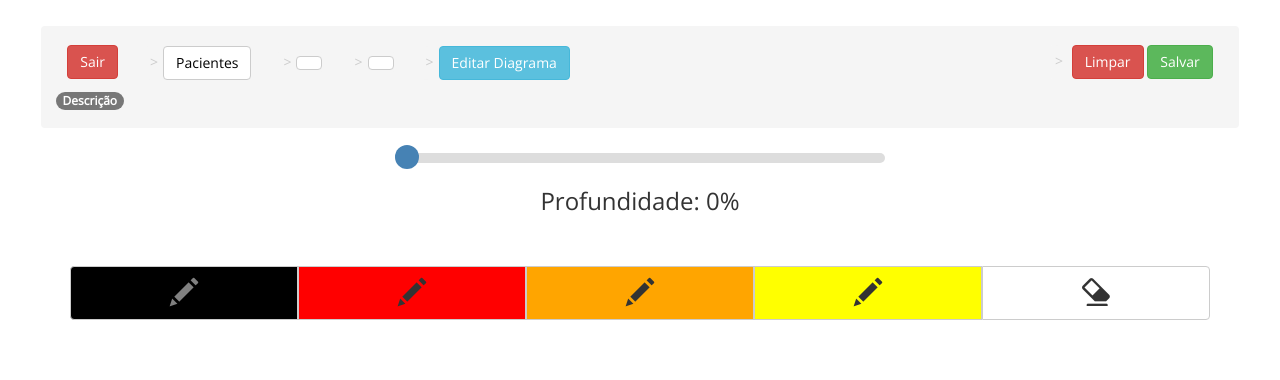
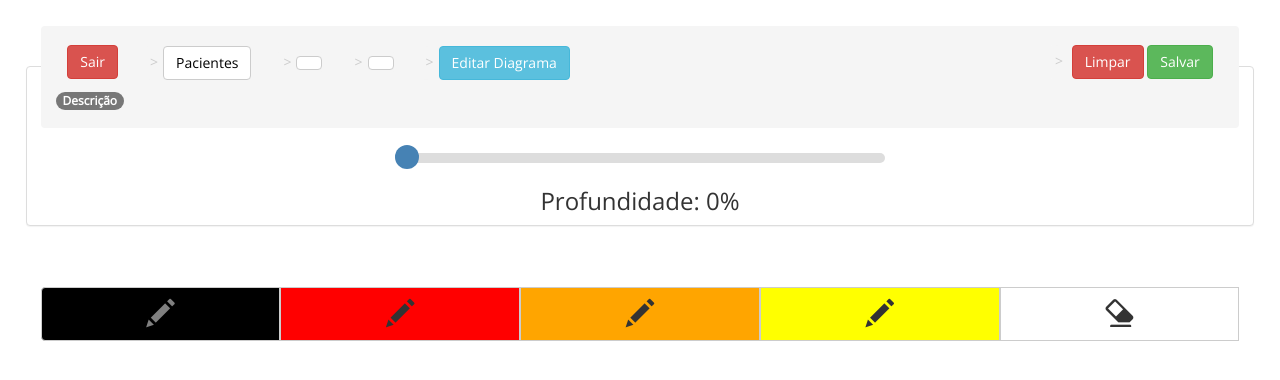
Before and after one commit to VitorBrangioni/pain-o-matic, a PHP site: page /view/site/interno/pain-diagram.php?aId=1 in a window 1280 px wide. Shown: the top 380 px of the page. Run offline with PHP 8.4, Linux system fonts and the light colour scheme; data that the repository does not hold is empty.

Commit message:
Remoção dos campos "Última Edição" e correções de layout.

```diff
--- a/view/site/externo/login.php
+++ b/view/site/externo/login.php
@@ -41,15 +41,13 @@ if (isset($error)) {
 ?>
 </header>
 <form method="POST" action="">
-    <div class="container flex-center">
+    <div class="container flex-center align-middle">
         <div class="col-md-4">
             <h1>Pain-o-Matic</h1>
             <input type="text" name="user" class="form-control" placeholder="login">
             <input type="password" name="password" class="form-control" placeholder="senha">
-
             <button type="submit" name="logar" class="btn btn-primary btn-block">Entrar</button>
         </div>
-
     </div>
 </form>
 </body>
--- a/view/site/interno/pain-diagram.php
+++ b/view/site/interno/pain-diagram.php
@@ -69,41 +69,43 @@ if (isset($_POST['register'])) {
     <br>
     <canvas class="center-block img-responsive" id="canvas1"></canvas>
 <br>
+    <div class="panel panel-default"><br>
     <input class="sliderBonito center-block" type="range" id="prof" min="0" max="4" step="1" value="0"/>
 
     <span class="text-center" id="ex6CurrentSliderValLabel"><h3 id="SliderValue">Profundidade: 0%</h3></span>
+</div>
 
 
-
-<div class="container">
+<div class="container-fluid">
     <div class="row">
-        <div class="col-md-12">
-            <div class="btn-group btn-group-justified color-pallet" role="group" aria-label="...">
+        <div class="col-xs-12">
+            <div class="btn-group btn-group-justified color-pallet center-block" role="group" aria-label="...">
                 <div class="btn-group" role="group">
                     <button type="button" onclick="strokeCOLOR(this); strokeWIDTHVal(10)" id="btn-grey"
                             style="background:black"
-                            class="rounded-circle strokeColor btn btn-default glyphicon glyphicon-pencil"></button>
+                            class="strokeColor btn btn-default glyphicon glyphicon-pencil"></button>
                 </div>
                 <div class="btn-group" role="group">
                     <button type="button" onclick="strokeCOLOR(this); strokeWIDTHVal(10)" id="btn"
                             style="background:red"
-                            class="rounded-circle strokeColor btn btn-default glyphicon glyphicon-pencil"></button>
+                            class="strokeColor btn btn-default glyphicon glyphicon-pencil"></button>
                 </div>
                 <div class="btn-group" role="group">
                     <button type="button" onclick="strokeCOLOR(this); strokeWIDTHVal(10)" id="btn"
                             style="background:orange"
-                            class="rounded-circle strokeColor btn btn-default glyphicon glyphicon-pencil"></button>
+                            class="strokeColor btn btn-default glyphicon glyphicon-pencil"></button>
                 </div>
                 <div class="btn-group" role="group">
                     <button type="button" onclick="strokeCOLOR(this); strokeWIDTHVal(10)" id="btn"
                             style="background:yellow"
-                            class="rounded-circle strokeColor btn btn-default glyphicon glyphicon-pencil"></button>
+                            class="strokeColor btn btn-default glyphicon glyphicon-pencil"></button>
                 </div>
                 <div class="btn-group" role="group">
                     <button type="button" onclick="strokeCOLOR(this); strokeWIDTHVal(25)" id="btn"
                             style="background:white"
-                            class="rounded-circle strokeColor btn btn-default glyphicon glyphicon-erase"></button>
+                            class="strokeColor btn btn-default glyphicon glyphicon-erase"></button>
                 </div>
+                <br>
             </div>
         </div>
     </div>
--- a/view/site/interno/patient-management.php
+++ b/view/site/interno/patient-management.php
@@ -135,12 +135,6 @@ if (isset($_POST['register'])) {
                                                                 <label>CPF:</label>
                                                                 <input type="text" name="cpf" class="form-control" placeholder="000.000.000-00" data-mask="999.999.999-99" pattern="[0-9]{3}.[0-9]{3}.[0-9]{3}-[0-9]{2}$"  autofocus required>
                                                             </div>
-                                                            <div class="form-group">
-                                                                <label>Última edição:</label>
-                                                                <ul class="nav">
-                                                                    <li class="li-modal">29 Abril 2017 - 13:59:45</li>
-                                                                </ul>
-                                                            </div>
                                                         </fieldset>
                                                     </div>
                                                     <div class="container-fluid">
```
Also changed, not shown: view/site/interno/patient-visualization.php (+0 -7 lines), view/site/interno/style.css (+26 -0 lines).
